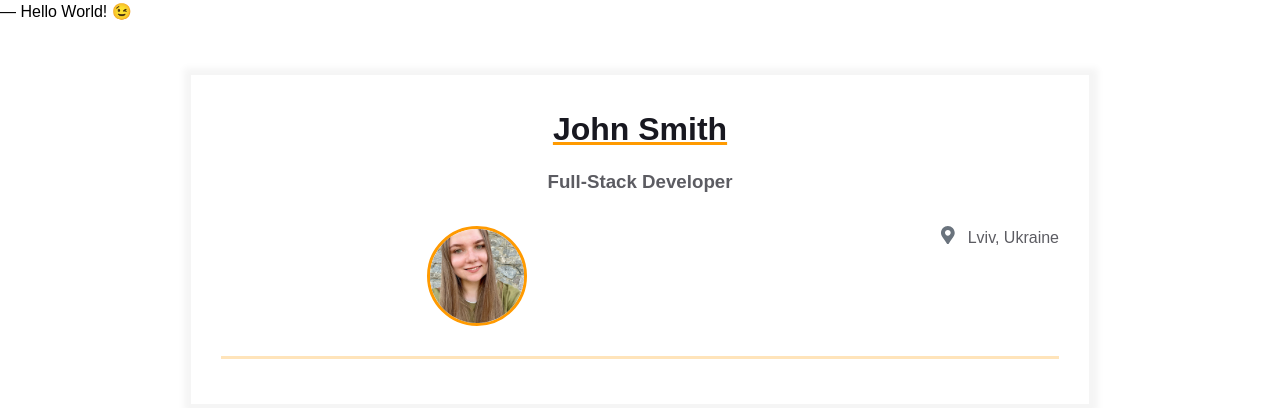
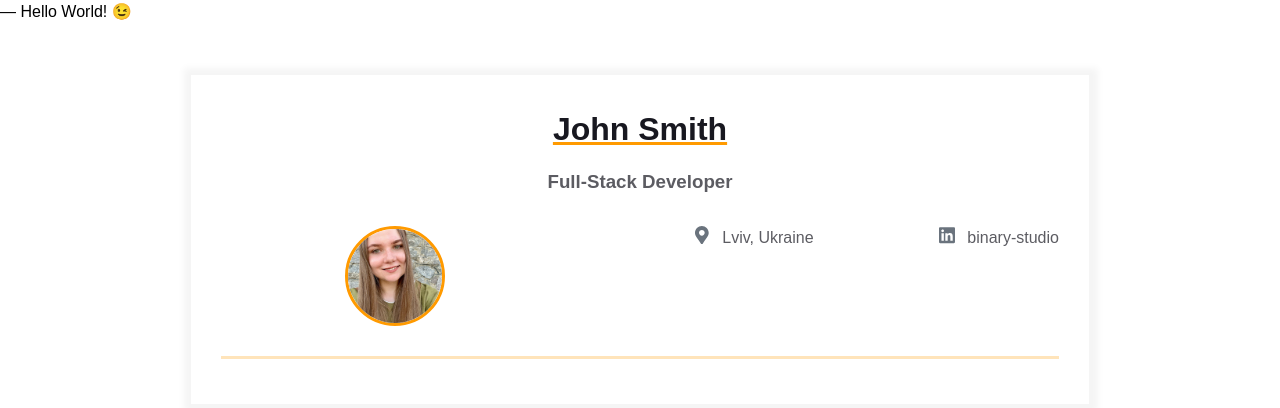
Before and after one commit to Innuska23/homepage, a plain HTML site: page index.html in a window 1280 px wide. Drawn offline with Linux system fonts and the light colour scheme.

Commit message:
add contact-info-block

```diff
--- a/index.html
+++ b/index.html
@@ -40,6 +40,30 @@
                   </svg>
                 </div>
                 <span>Lviv, Ukraine</span>
+                <a
+                  href="https://ua.linkedin.com/company/binary-studio_241166"
+                  rel="author"
+                  class="contact-info__item"
+                >
+                  <div class="contact-info__item-icon-wrapper">
+                    <svg
+                      class="contact-info__item-icon"
+                      xmlns="http://www.w3.org/2000/svg"
+                      viewBox="0 0 448 512"
+                    >
+                      <path
+                        d="M416 32H31.9C14.3 32 0 46.5 0 64.3v383.4C0 465.5 14.3 480 31.9
+                          480H416c17.6 0 32-14.5 32-32.3V64.3c0-17.8-14.4-32.3-32-32.3zM135.4
+                          416H69V202.2h66.5V416zm-33.2-243c-21.3 0-38.5-17.3-38.5-38.5S80.9
+                          96 102.2 96c21.2 0 38.5 17.3 38.5 38.5 0 21.3-17.2 38.5-38.5
+                          38.5zm282.1 243h-66.4V312c0-24.8-.5-56.7-34.5-56.7-34.6 0-39.9
+                          27-39.9 54.9V416h-66.4V202.2h63.7v29.2h.9c8.9-16.8 30.6-34.5
+                          62.9-34.5 67.2 0 79.7 44.3 79.7 101.9V416z"
+                      ></path>
+                    </svg>
+                  </div>
+                  <span>binary-studio</span>
+                </a>
               </a>
             </div>
           </div>
```
